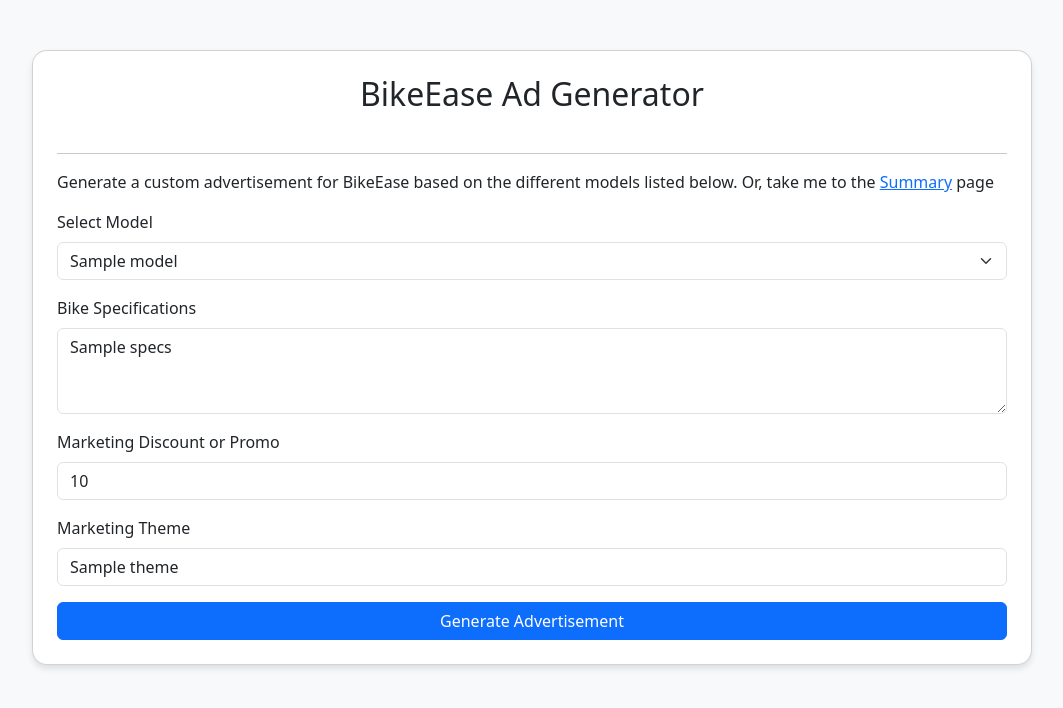
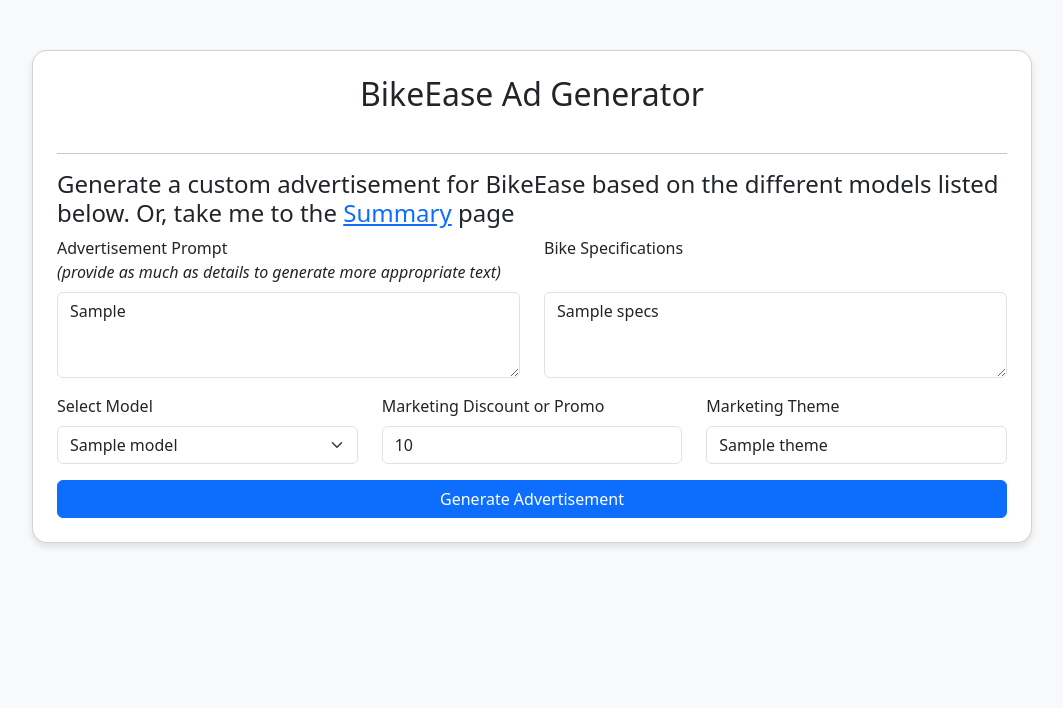
Before and after one commit to aravindk777/JupyterNbWorks, a Flask app: template 02-ICs/Unit6-GenAI/templates/index.html in a window 1280 px wide. Shown: the top 708 px of the page, without its empty margins (108-1171 px from the left). Run offline with Flask 3, Linux system fonts and the light colour scheme; the template is opened without the code that fills it: most values are stand-ins (such as "Sample title", 1, 10 or a date in 2020).

Commit message:
Refactored HTML structure and added the prompt text as UI element

```diff
--- a/02-ICs/Unit6-GenAI/app.py
+++ b/02-ICs/Unit6-GenAI/app.py
@@ -41,6 +41,7 @@ cache_lock = threading.Lock()
 
 REPORT_DIR = Path(__file__).parent / 'reports'
 REPORT_PATH = REPORT_DIR / 'last_report.json'
+
 
 def get_llm(model_name, force_reload: bool = False):
     """Load and cache LangChain LLM in a thread-safe way.
@@ -139,12 +140,14 @@ def index():
         error=None
     )
 
+
 @app.route("/generate")
 def generate():
     model_name = request.args.get("model_name")
     specs = request.args.get("specs")
     discount = request.args.get("discount")
     theme = request.args.get("theme")
+    ad_prompt = PROMPT_SYSTEM if request.args.get("ad_prompt") is None else request.args.get("ad_prompt")
 
     def stream():
         class StreamHandler(BaseCallbackHandler):
@@ -177,7 +180,7 @@ def generate():
 
             prompt_template = PromptTemplate.from_template(template)
             prompt = prompt_template.format(
-                system_prompt=PROMPT_SYSTEM,
+                system_prompt=ad_prompt,
                 specs=specs,
                 discount=discount,
                 theme=theme
@@ -244,17 +247,20 @@ def generate():
                         'report_subtitle': 'Automatically generated after model run',
                         'report_date': datetime.now().strftime('%B %d, %Y'),
                         'author': 'AutoGenerator',
-                        'executive_summary': (generated_text[:1000] + '...') if len(generated_text) > 1000 else generated_text,
+                        'executive_summary': (generated_text[:1000] + '...') if len(
+                            generated_text) > 1000 else generated_text,
                         'findings': [],
                         'recommendations': [],
                         'notes': f'Generated {len(generated_text)} characters; tokens_estimate={tokens_generated}',
                         'metrics': {
                             'Chars': str(len(generated_text)),
-                            'Tokens_Est': str(tokens_generated)
+                            'Tokens_Est': str(tokens_generated),
+                            'words': str(len(generated_text.split()))
                         },
                         'summary_table': [
                             {'label': 'Generated Chars', 'value': str(len(generated_text))},
-                            {'label': 'Token Estimate', 'value': str(tokens_generated)}
+                            {'label': 'Token Estimate', 'value': str(tokens_generated)},
+                            {'label': 'Words', 'value': str(len(generated_text.split()))}
                         ],
                         'version': '1.0',
                         'generated_text': generated_text
@@ -262,7 +268,7 @@ def generate():
 
                     # Add recommendations based on the ratio of chars to tokens
                     try:
-                        tokens_val = float(512)/float(tokens_generated) if tokens_generated else 0.0
+                        tokens_val = float(512) / float(tokens_generated) if tokens_generated else 0.0
                         ratio = (len(generated_text) / tokens_val) if tokens_val > 0 else 0.0
                     except Exception:
                         ratio = 0.0
@@ -325,7 +331,7 @@ def generate():
 
 # render the polished summary report template
 @app.route('/report')
-def report_demo():
+def report_view():
     # If an auto-generated report JSON exists, read it and use that data
     report_data = None
     try:
@@ -355,7 +361,8 @@ def report_demo():
             'author': 'Automated Report System',
             'executive_summary': 'This report summarizes the recent model run and highlights the primary findings, key metrics, and recommended next steps for stakeholders.',
             'findings': [
-                {'title': 'Improved Accuracy', 'detail': 'Validation accuracy increased by 4.3% compared to previous run.'},
+                {'title': 'Improved Accuracy',
+                 'detail': 'Validation accuracy increased by 4.3% compared to previous run.'},
                 {'title': 'Lower Latency', 'detail': 'Average inference latency reduced by 18%.'}
             ],
             'recommendations': [
@@ -372,15 +379,17 @@ def report_demo():
             ],
             'version': '1.0'
         }
-        return render_template('model_report.html', **sample_data, metrics_chart_json=json.dumps(chart_config) if 'chart_config' in locals() else None)
+        return render_template('model_report.html', **sample_data,
+                               metrics_chart_json=json.dumps(chart_config) if 'chart_config' in locals() else None)
     else:
         # Use the generated report data
         return render_template('model_report.html', **report_data, metrics_chart_json=metrics_chart_json)
 
 
 @app.route("/summary")
-def summary():
+def summary_view():
     return render_template("summary.html")
+
 
 @app.route('/_cache')
 def cache_status():
@@ -391,7 +400,8 @@ def cache_status():
         entries = []
         for k, v in model_cache.items():
             entries.append({'model_name': k, 'loaded': bool(v.get('llm') is not None)})
-    return Response(json.dumps({'cache_max': CACHE_MAX, 'size': len(entries), 'entries': entries}, indent=2), mimetype='application/json')
+    return Response(json.dumps({'cache_max': CACHE_MAX, 'size': len(entries), 'entries': entries}, indent=2),
+                    mimetype='application/json')
 
 
 if __name__ == "__main__":
--- a/02-ICs/Unit6-GenAI/templates/index.html
+++ b/02-ICs/Unit6-GenAI/templates/index.html
@@ -18,27 +18,44 @@
     <div class="card p-4">
         <h2 class="text-center mb-4">BikeEase Ad Generator</h2>
         <hr/>
-            <p>Generate a custom advertisement for BikeEase based on the different models listed below. Or, take me to the <a href="/summary">Summary</a> page</p>
+        <h4>Generate a custom advertisement for BikeEase based on the different models listed below. Or, take me to the
+            <a href="/summary">Summary</a> page</h4>
         <form id="ad-form">
-                <div class="mb-3">
+            <div class="row">
+                <div class="col-md-6 mb-3">
+                    <label for="ad_prompt" class="form-label">Advertisement Prompt<br/><i>(provide as much as details to
+                        generate more appropriate text)</i></label>
+                    <textarea class="form-control" id="ad_prompt" name="ad_prompt" rows="3"
+                              placeholder="e.g., Create a catchy ad highlighting the bike's features and benefits..."
+                              required>{{ ad_prompt }}</textarea>
+                </div>
+                <div class="col-md-6 mb-3">
+                    <label for="specs" class="form-label">Bike Specifications<br/>&nbsp;</label>
+                    <textarea class="form-control" id="specs" name="specs" rows="3"
+                              placeholder="e.g., Lightweight carbon frame, 21-speed Shimano gears..."
+                              required>{{ specs }}</textarea>
+                </div>
+            </div>
+            <div class="row">
+                <div class="col-md-4 mb-3">
                     <label for="model_name" class="form-label">Select Model</label>
                     <select class="form-select" id="model_name" name="model_name" required>
                         {% for model in models %}
-                            <option value="{{ model }}" {% if selected_model == model %}selected{% endif %}>{{ model }}</option>
+                        <option value="{{ model }}" {% if selected_model== model %}selected{% endif %}>{{ model }}
+                        </option>
                         {% endfor %}
                     </select>
                 </div>
-                <div class="mb-3">
-                    <label for="specs" class="form-label">Bike Specifications</label>
-                    <textarea class="form-control" id="specs" name="specs" rows="3" placeholder="e.g., Lightweight carbon frame, 21-speed Shimano gears..." required>{{ specs }}</textarea>
+                <div class="col-md-4 mb-3">
+                    <label for="discount" class="form-label">Marketing Discount or Promo</label>
+                    <input type="text" class="form-control" id="discount" name="discount"
+                           placeholder="e.g., 20% off for summer sale" value="{{ discount }}" required>
                 </div>
-                <div class="mb-3">
-                    <label for="discount" class="form-label">Marketing Discount or Promo</label>
-                    <input type="text" class="form-control" id="discount" name="discount" placeholder="e.g., 20% off for summer sale" value="{{ discount }}" required>
+                <div class="col-md-4 mb-3">
+                    <label for="theme" class="form-label">Marketing Theme</label>
+                    <input type="text" class="form-control" id="theme" name="theme"
+                           placeholder="e.g., Adventure, Urban Commuting" value="{{ theme }}" required>
                 </div>
-                <div class="mb-3">
-                    <label for="theme" class="form-label">Marketing Theme</label>
-                    <input type="text" class="form-control" id="theme" name="theme" placeholder="e.g., Adventure, Urban Commuting" value="{{ theme }}" required>
             </div>
             <div class="d-grid">
                 <button type="submit" id="submit-btn" class="btn btn-primary">Generate Advertisement</button>
@@ -48,7 +65,9 @@
         <div id="progress-container" class="mt-4">
             <p id="status-text" class="text-muted mb-1">Processing...</p>
             <div class="progress">
-                    <div id="progress-bar" class="progress-bar progress-bar-striped progress-bar-animated" role="progressbar" style="width: 0%;" aria-valuenow="0" aria-valuemin="0" aria-valuemax="100">0%</div>
+                <div id="progress-bar" class="progress-bar progress-bar-striped progress-bar-animated"
+                     role="progressbar" style="width: 0%;" aria-valuenow="0" aria-valuemin="0" aria-valuemax="100">0%
+                </div>
             </div>
         </div>
 
```
Also changed, not shown: 02-ICs/Unit6-GenAI/templates/model_report.html (+0 -18 lines). Lines whose indentation alone changed are shown as unchanged.
